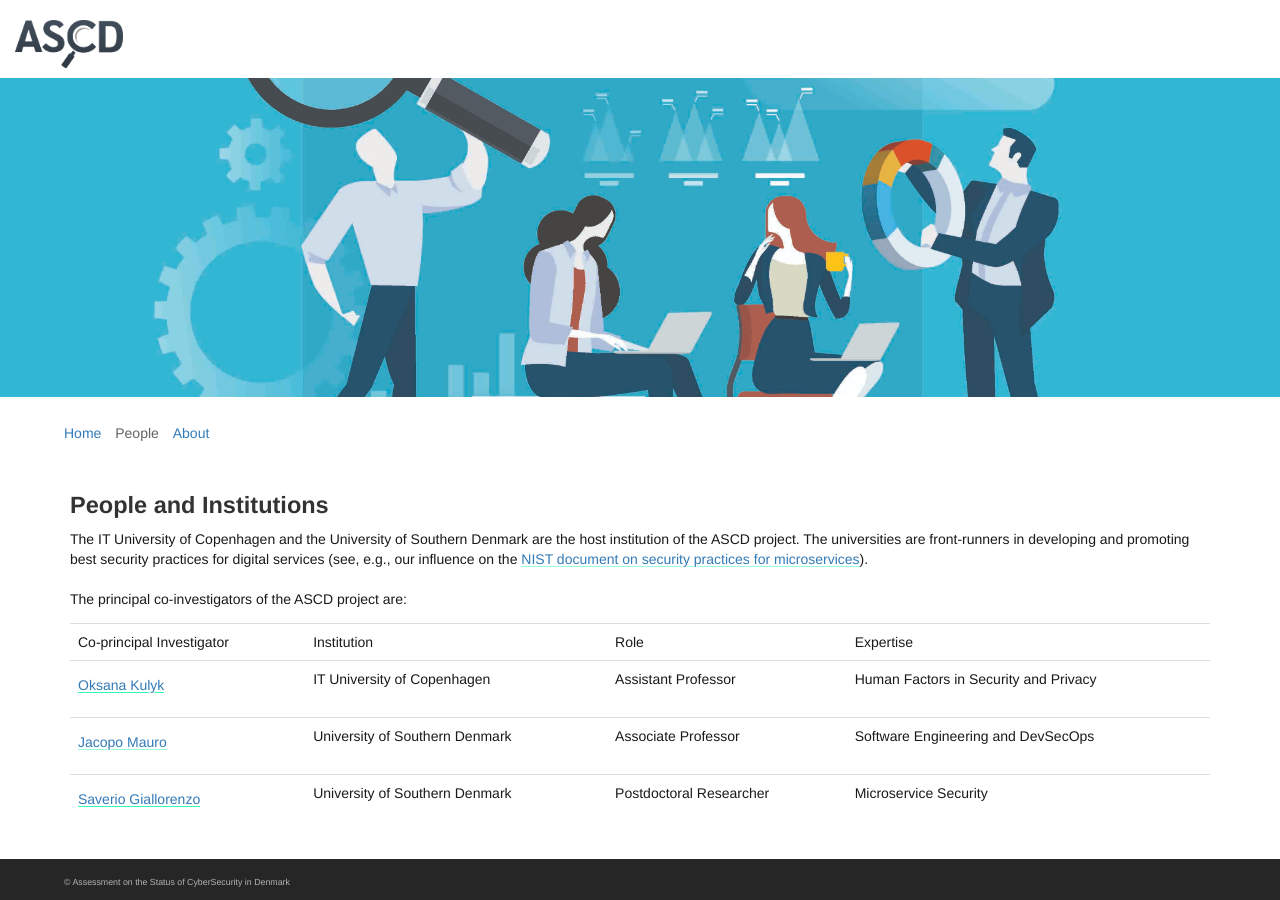
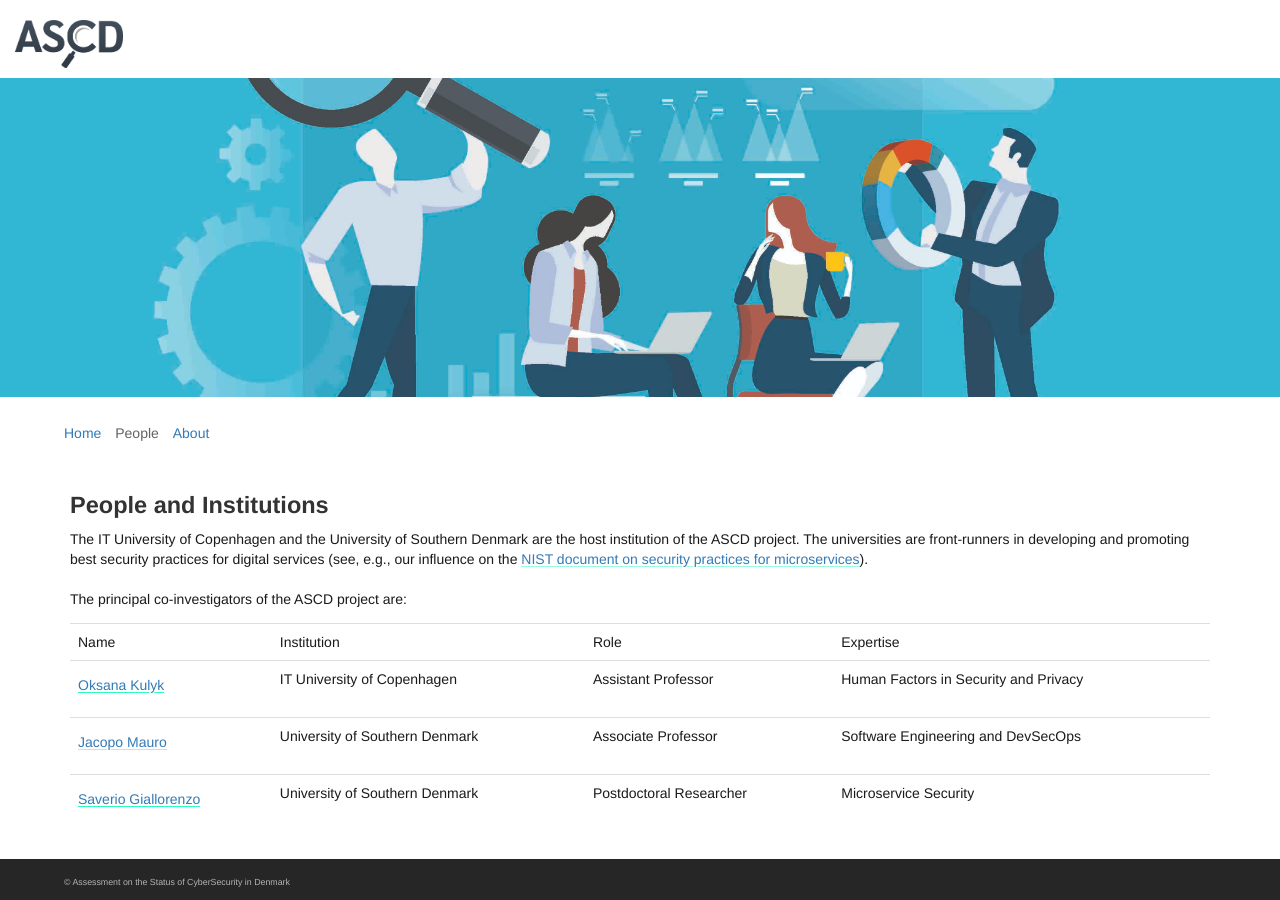
Before and after one commit to jacopoMauro/ascd_project, a Jekyll site: the page built from people.md, in a window 1280 px wide. Built offline with Jekyll 4.4.1, drawn with Linux system fonts in a browser that asks for light colours.

Commit message:
Update people.md

```diff
--- a/people.md
+++ b/people.md
@@ -10,7 +10,7 @@ The universities are front-runners in developing and promoting best security pra
 The principal co-investigators of the ASCD project are:
 
 <table class="table">
-  <th>Co-principal Investigator</th>
+  <th>Name</th>
   <th>Institution</th>
   <th>Role</th>
   <th>Expertise</th>
```
